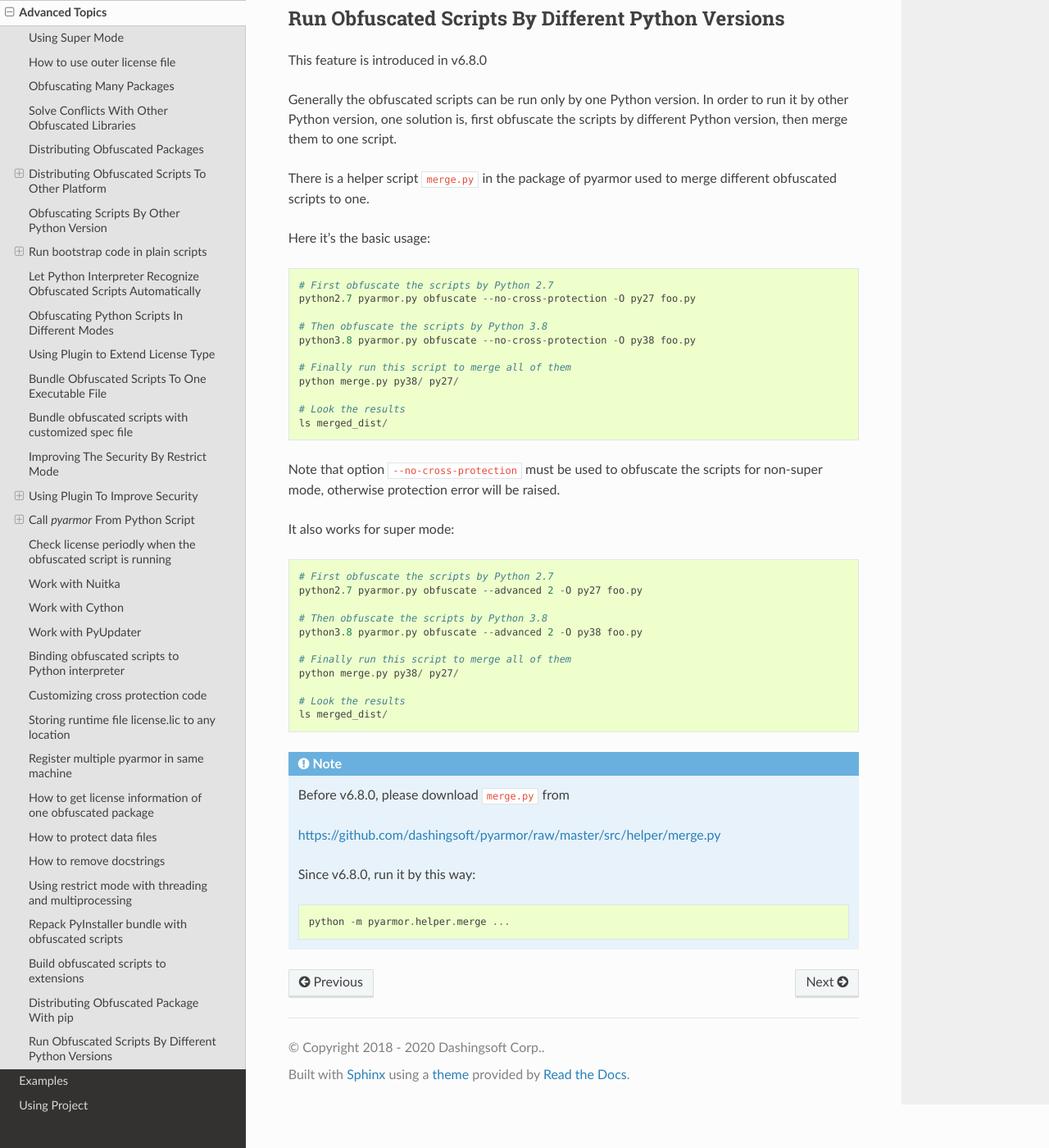
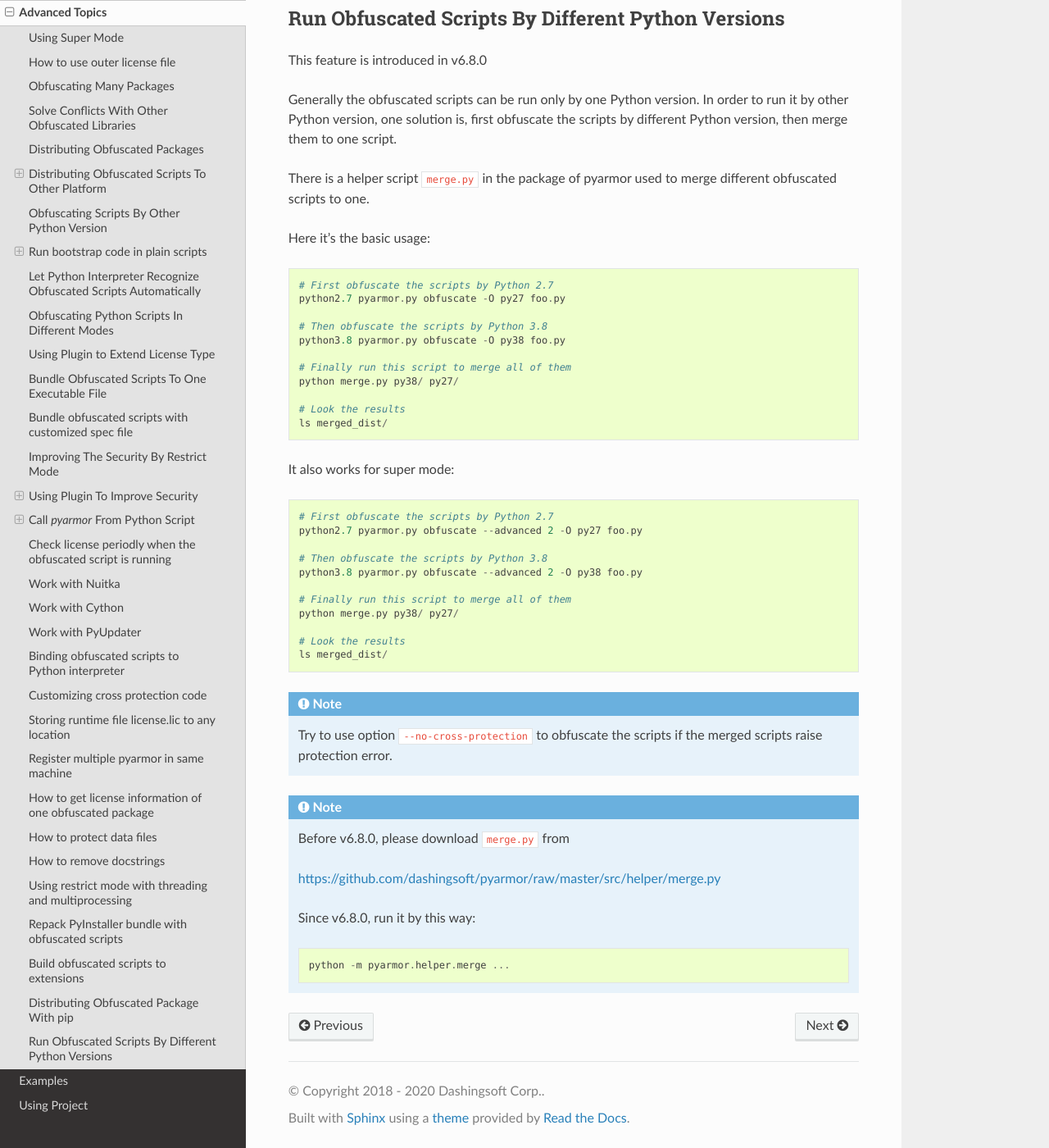
Before and after one commit to dashingsoft/pyarmor, a Sphinx documentation site: the page built from docs/advanced.rst, in a window 1280 px wide and 1400 px high, scrolled down 34176 px. Shown: the whole window at 82% size. Built offline with Sphinx 7.4.7 and the Read the Docs theme 2.0.0, drawn with Linux system fonts in a browser that asks for light colours; cross-references to code outside the pages are shown as plain code.

Commit message:
Refine merge feature

```diff
--- a/docs/advanced.rst
+++ b/docs/advanced.rst
@@ -1660,10 +1660,10 @@
 Here it's the basic usage::
 
     # First obfuscate the scripts by Python 2.7
-    python2.7 pyarmor.py obfuscate --no-cross-protection -O py27 foo.py
+    python2.7 pyarmor.py obfuscate -O py27 foo.py
 
     # Then obfuscate the scripts by Python 3.8
-    python3.8 pyarmor.py obfuscate --no-cross-protection -O py38 foo.py
+    python3.8 pyarmor.py obfuscate -O py38 foo.py
 
     # Finally run this script to merge all of them
     python merge.py py38/ py27/
@@ -1671,9 +1671,6 @@
     # Look the results
     ls merged_dist/
 
-Note that option ``--no-cross-protection`` must be used to obfuscate the scripts
-for non-super mode, otherwise protection error will be raised.
-
 It also works for super mode::
 
     # First obfuscate the scripts by Python 2.7
@@ -1690,6 +1687,11 @@
 
 .. note::
 
+   Try to use option ``--no-cross-protection`` to obfuscate the scripts if the
+   merged scripts raise protection error.
+
+.. note::
+
     Before v6.8.0, please download ``merge.py`` from
 
     https://github.com/dashingsoft/pyarmor/raw/master/src/helper/merge.py
```
Also changed, not shown: 2 other files.
